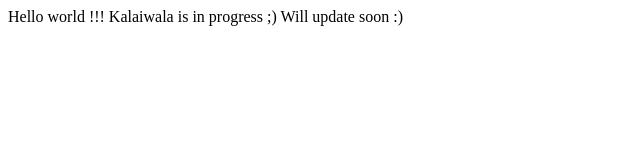
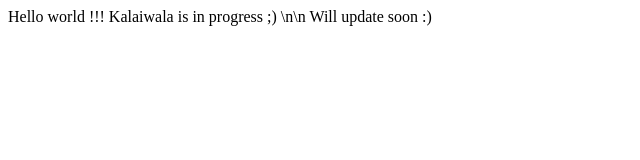
Before and after one commit to kalaiwala/kalaiwala.github.io, a plain HTML site: page index.html in a window 1280 px wide. Shown: the full height of the page, 0-640 px from the left. Drawn offline with Linux system fonts and the light colour scheme.

Commit message:
Update index.html

```diff
--- a/index.html
+++ b/index.html
@@ -3,6 +3,6 @@
 <header><title>KALAIWALA</title></header>
 <body>
 Hello world !!! Kalaiwala is in progress ;)
- Will update soon :)
+\n\n Will update soon :)
 </body>
 </html>
```
